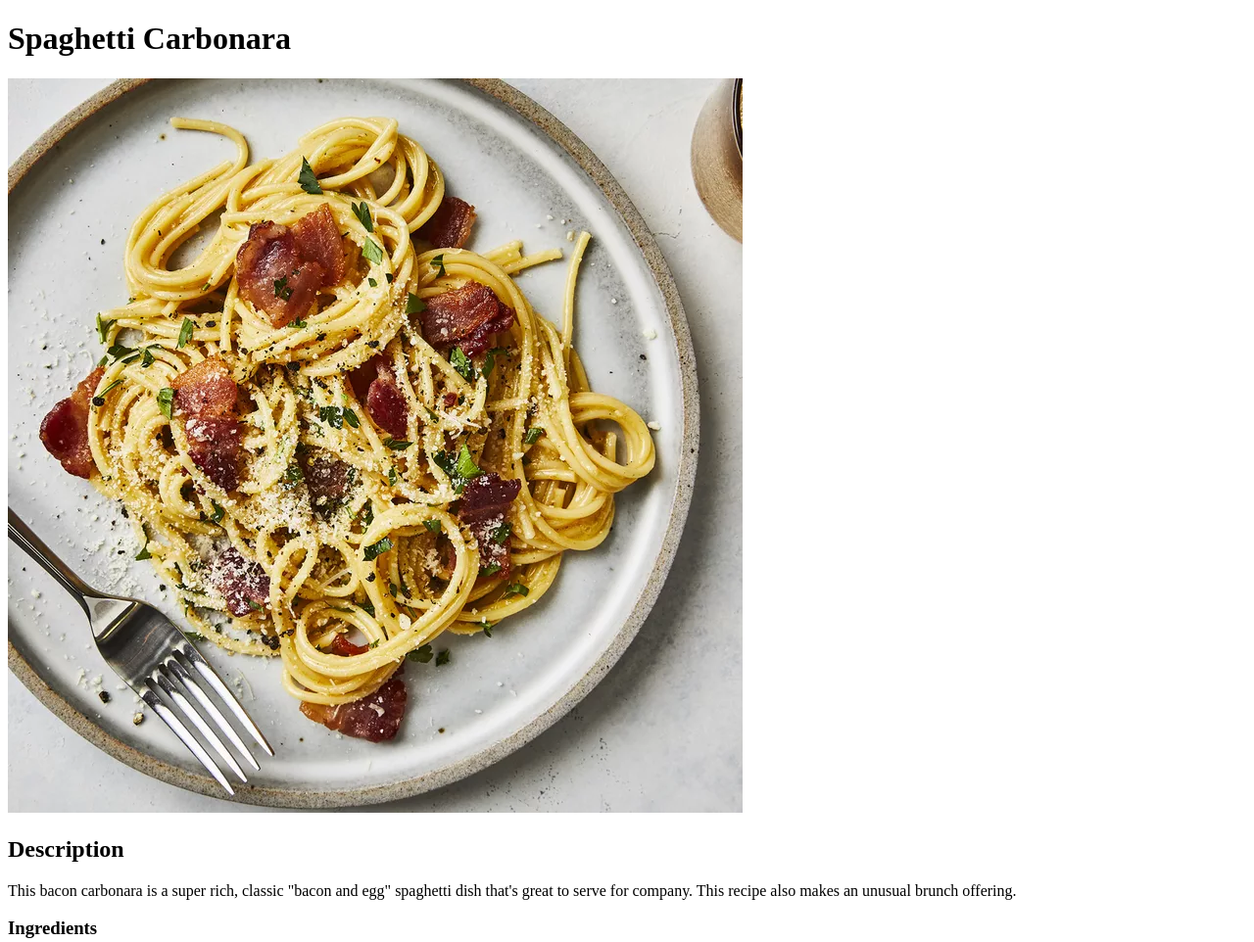
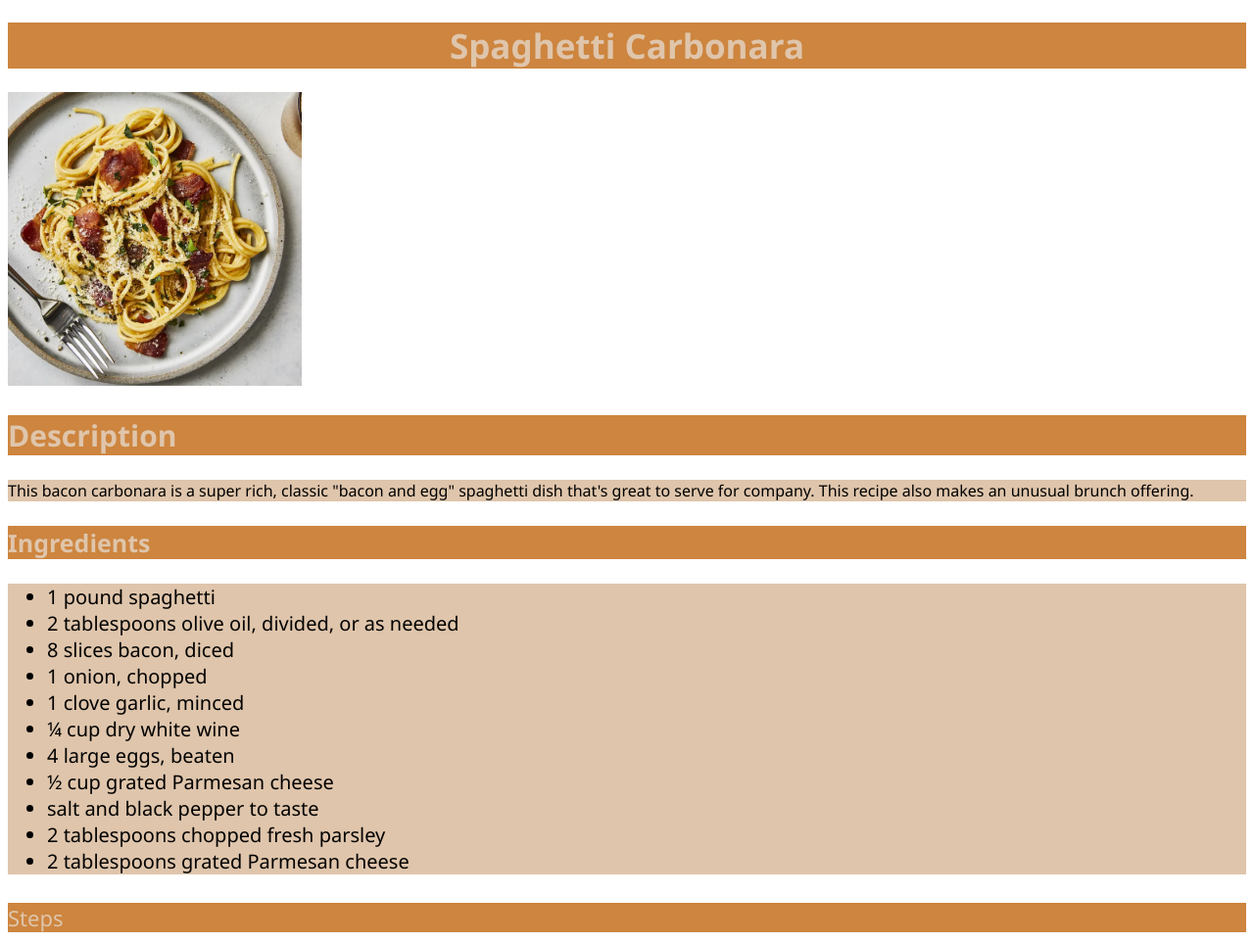
Before and after one commit to arthursl12/odin-recipes, a plain HTML site: page recipes/carbonara.html in a window 1280 px wide. Shown: the top 962 px of the page at 98% size. Drawn offline with Linux system fonts and the light colour scheme.

Commit message:
Add CSS styling

```diff
--- a/recipes/carbonara.html
+++ b/recipes/carbonara.html
@@ -4,6 +4,7 @@
     <meta charset="UTF-8">
     <meta http-equiv="X-UA-Compatible" content="IE=edge">
     <meta name="viewport" content="width=device-width, initial-scale=1.0">
+    <link rel="stylesheet" href="../style.css">
     <title>Spaghetti Carbonara</title>
 </head>
 <body>
--- /dev/null
+++ b/style.css
@@ -0,0 +1,54 @@
+body{
+    font-family: 'Segoe UI', Tahoma, Geneva, Verdana, sans-serif;
+}
+
+h1{
+    font-weight: 1000;
+    color: rgb(223, 197, 171);
+    text-align: center;
+    background-color: peru;
+    font-size: 35px;
+}
+
+h2{
+    font-weight: 800;
+    color: rgb(223, 197, 171);
+    background-color: peru;
+    font-size: 30px;
+}
+
+h3{
+    font-weight: 600;
+    color: rgb(223, 197, 171);
+    background-color: peru;
+    font-size: 25px;
+}
+
+h4{
+    font-weight: 500;
+    color: rgb(223, 197, 171);
+    background-color: peru;
+    font-size: 22px;
+}
+
+
+p{
+    background-color: rgb(223, 197, 171);
+}
+
+ul, ol{
+    background-color: rgb(223, 197, 171);
+}
+
+li{
+    font-size: 20px;
+}
+
+img{
+    width: 300px;
+    height: auto;
+    text-align: center;
+    align-items: center;
+    align-content: center;
+    align-self: center;
+}
```
Also changed, not shown: index.html (+1 -0 lines), recipes/strogonoff.html (+1 -0 lines), recipes/zoodle_soup.html (+1 -0 lines), 1 other file.
